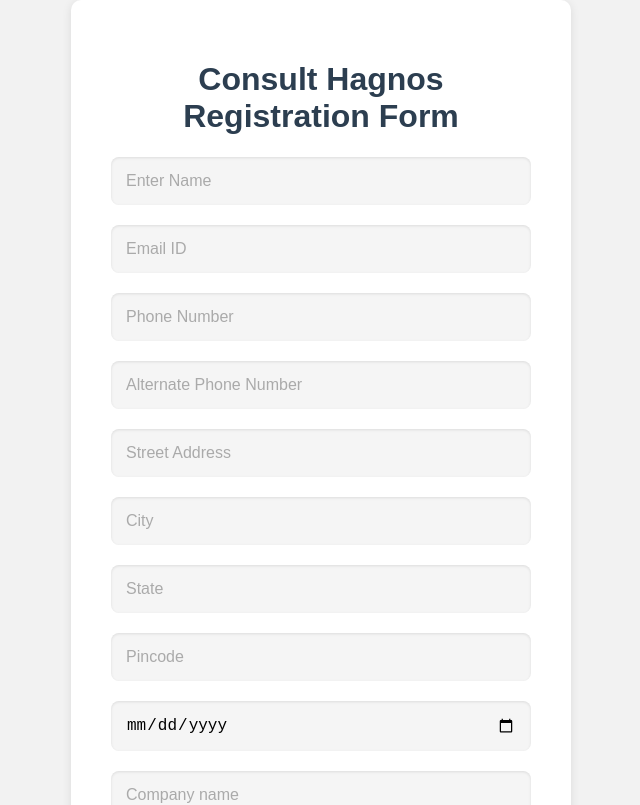
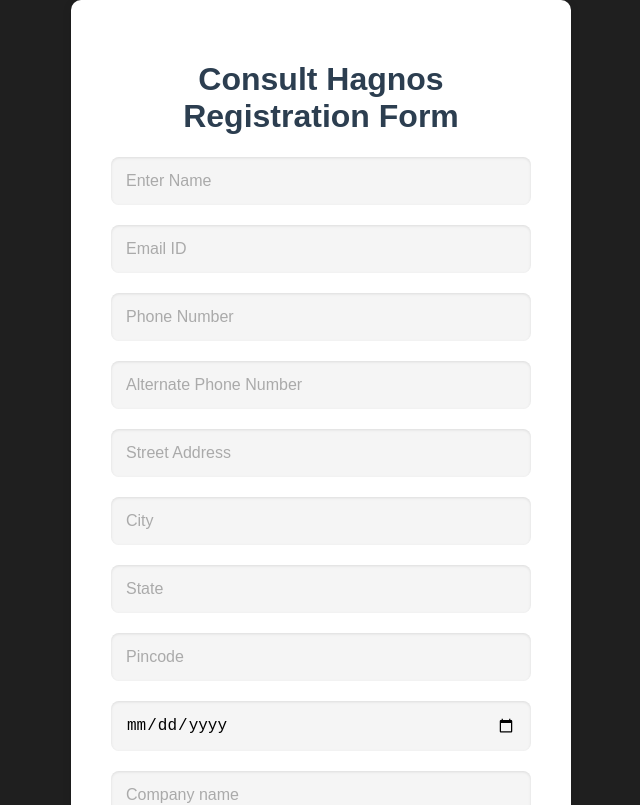
Before and after one commit to ShubhaamTiwary/TechnicalTask-ReactJs--ConsultHagnos, a React (Create React App) app: page / in a window 1280 px wide. Shown: the top 805 px of the page, without its empty margins (319-959 px from the left). Built offline with nearby package versions, Linux system fonts and the light colour scheme; the HTML template or start-up script is replaced by a standard one.

Commit message:
Alert Added

```diff
--- a/src/App.css
+++ b/src/App.css
@@ -1,6 +1,6 @@
 body {
   font-family: 'Arial', sans-serif;
-  background-color: #f2f2f2;
+  background-color: #1f1f1f;
   display: flex;
   justify-content: center;
   align-items: center;
--- a/src/App.js
+++ b/src/App.js
@@ -166,6 +166,8 @@
     const validationErrors = validateFormData(formData);
     if (Object.keys(validationErrors).length === 0) {
       console.log(formData); // You can handle form submission here
+      alert("SUCCESS !!");
+      setFormData({});
     } else {
       setErrors(validationErrors);
     }
```
